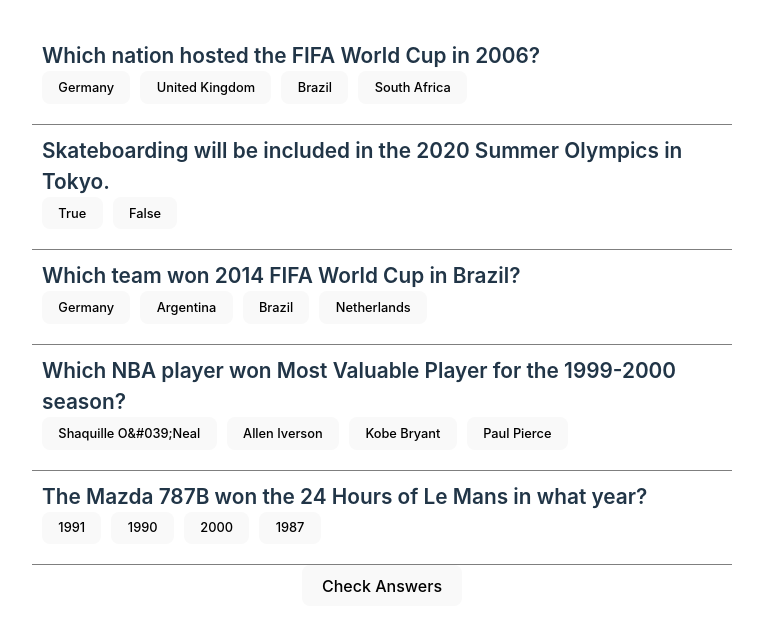
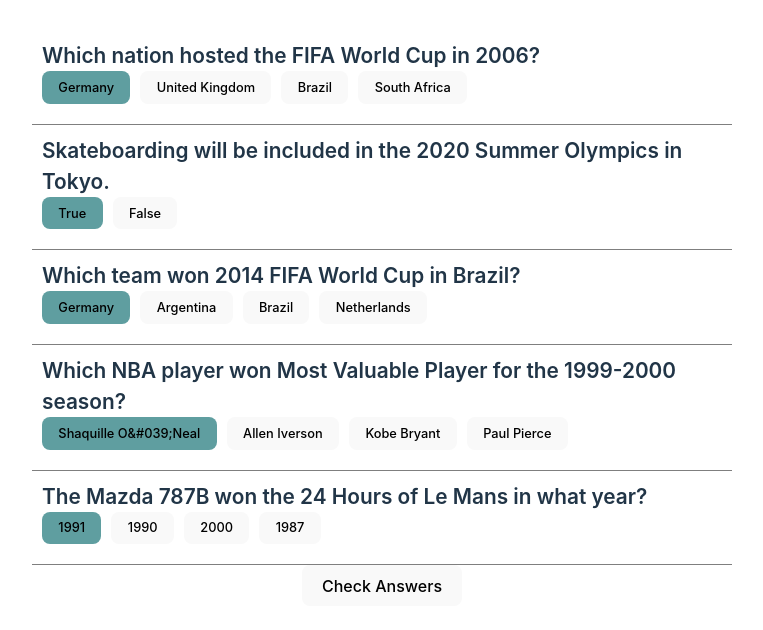
Before and after one commit to limyod/QuizApp, a React (Vite) app: page / in a window 1280 px wide. Shown: the top 630 px of the page, without its empty margins (258-1021 px from the left). Built offline with nearby package versions, Linux system fonts and the light colour scheme.

Commit message:
add ability to select question answers

```diff
--- a/src/App.css
+++ b/src/App.css
@@ -39,6 +39,10 @@
     font-size: .8rem;
 }
 
+.selected{
+    background-color: cadetblue;
+}
+
 /*
 @media only screen and (min-width: 768px) {
 
--- a/src/components/Question.jsx
+++ b/src/components/Question.jsx
@@ -1,14 +1,20 @@
 import React from "react";
 
 export default function Question(prop){
-    const options = [prop.question.correct_answer, ...prop.question.incorrect_answers]
-    const answers = options.map((option, index) => <button key={index} className="answer--btn">{option}</button>)
-
+    console.log(prop)
+    const answerElements = prop.question.answers.map((answer, index) => {
+        return (
+            <button
+                onClick={() => prop.selectAnswer(prop.question.id, answer.text)}
+                key={index}
+                className={`answer--btn ${answer.selected && "selected"}`}>{answer.text}</button>
+        )
+    })
     return (
         <div className="question">
             <h4 className="question--text">{prop.question.question}</h4>
             <div className="answers">
-                {answers}
+                {answerElements}
             </div>
         </div>
     )
--- a/src/components/Quiz.jsx
+++ b/src/components/Quiz.jsx
@@ -2,18 +2,61 @@
 import data from '../data'
 import Question from './Question'
 import { nanoid } from 'nanoid'
+/**
+ * What data do we need for each question?
+ * question id
+ * question text
+ * correct answer, incorrect answer, along with whether its selected.
+ * category, question type, difficulty
+ *
+ */
+export default function Quiz(){
+    const [questions, setQuestions] = React.useState(getNewQuestions())
 
-export default function Quiz(){
-    let questions = data.results.map((result)=>{
+    function getNewQuestions(){
+        const x = data.results.map(question => {
+            let inCorrectAnswers = question.incorrect_answers.map((ans)=>{
+                return { text: ans, selected: false, isCorrect: false }
+            })
+
+            let correctAnswer = { text: question.correct_answer, selected: true, isCorrect: true }
+            return (
+                {
+                    question: question.question,
+                    type: question.type,
+                    category: question.category,
+                    difficulty: question.difficulty,
+                    answers: [correctAnswer, ...inCorrectAnswers],
+                    id: nanoid()
+                }
+            )
+        })
+        return x
+    }
+
+    function selectAnswer(questionId, answer_text){
+        setQuestions(oldQuestions => oldQuestions.map(q=>{
+            return (q.id === questionId) ?
+                {...q,
+                answers: q.answers.map((answer)=>{
+                    return answer.text === answer_text ?
+                        { ...answer, selected: true } : {...answer, selected: false}
+                })}
+                : q
+        }))
+    }
+
+
+    const questionElements = questions.map((data)=>{
         return(
-            <Question key={nanoid()} question={result} />
+            <Question key={data.id} question={data} selectAnswer={selectAnswer} />
         )
     })
 
     return(
         <section className='quiz'>
             <div className="all_questions">
-                {questions}
+                {questionElements}
             </div>
             <button className='check_answer_button'>Check Answers</button>
         </section>
```
